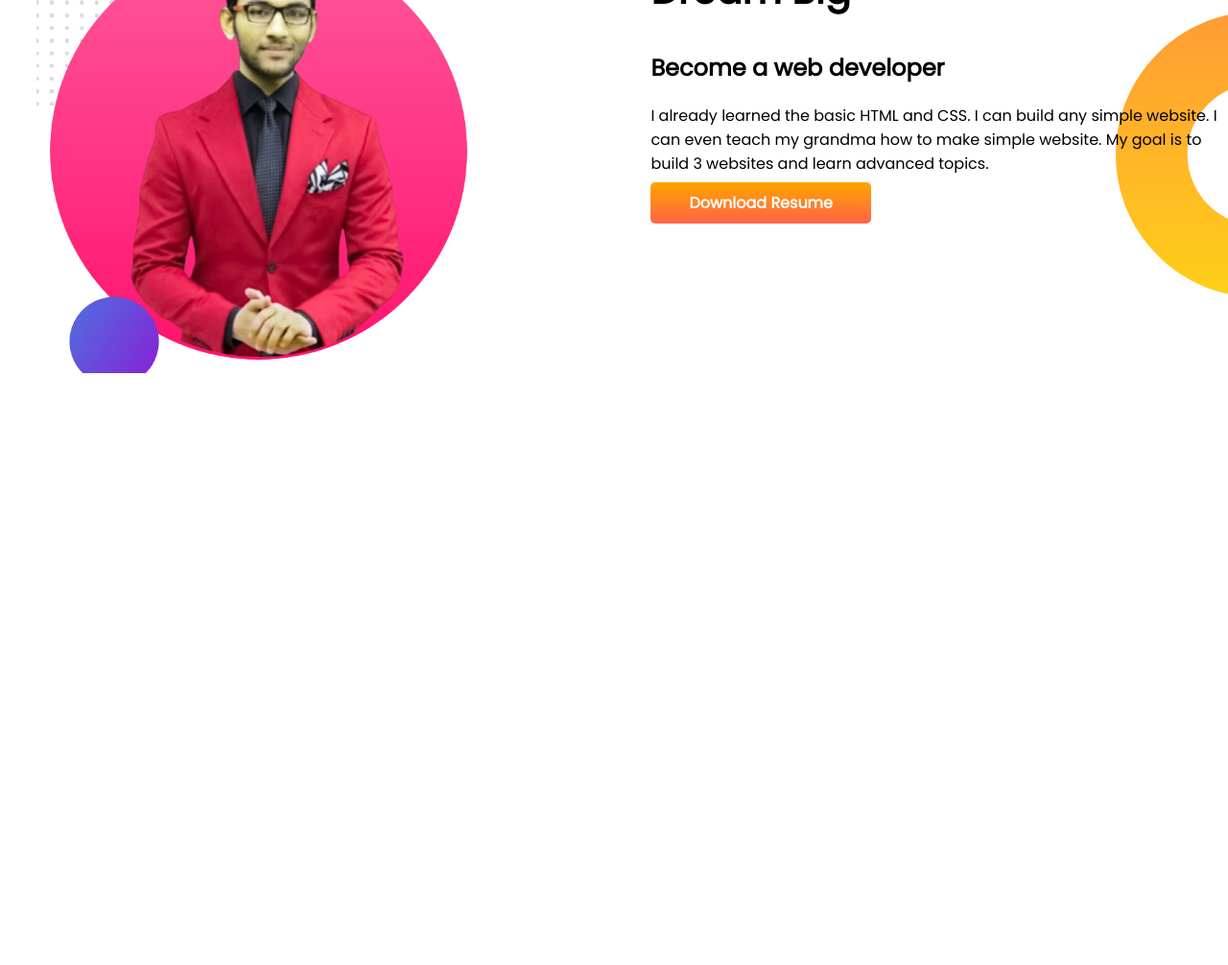
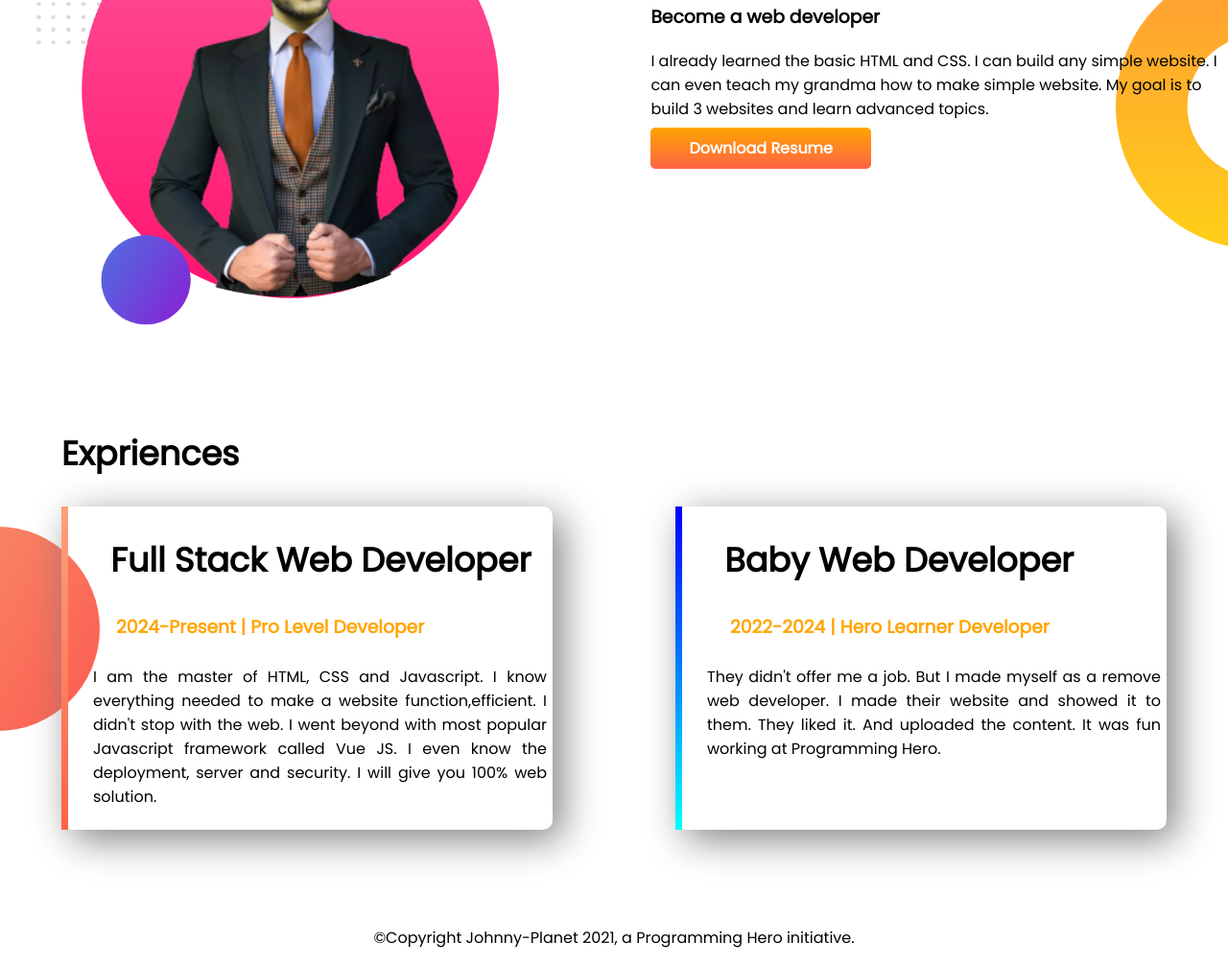
Before and after one commit to habulCoderJohnny/simple-portfolio, a plain HTML site: page index.html in a window 1280 px wide. Shown: the part 693-1699 px from the top of the page at 96% size. Before the commit the page ends 1239 px from the top, so only its background shows below. Drawn offline with Linux system fonts and the light colour scheme.

Commit message:
Add exprience section & img change

```diff
--- a/index.html
+++ b/index.html
@@ -17,10 +17,10 @@
 </head>
 
 <body>
-    <section class="top-banner">
+    <section class="top-banner flexible-container">
         <div class="half-width">
             <h1>WelCome To</h1>
-            <h1><span class="orange-color">Fokhrul Johnny</span> Planet!</h1>
+            <h1><span class="title">Fokhrul Johnny</span> Planet!</h1>
             <h3>Dreamer | Younger | Positive Attitude |</h3>
             <p>A skilled seller. Honesty. Passionate. Adventurer.Survivor. Hunger. Energetic. Work smarter. Focused.
                 Patient. Positive Attitude.Perfect planner and also confident! I am NOT working harder but working
@@ -35,27 +35,54 @@
         </div>
     </section>
 
-    <section class="dream-big">
+    <section class="dream-big flexible-container">
         <div class="half-width">
-            <img src="images/professional-bg1.png" alt="">
+            <img src="images/professional-bg2.png" alt="">
         </div>
 
         <div class="half-width">
 
             <h1>Dream Big</h1>
-            <h2>Become a web developer</h2>
+            <h3>Become a web developer</h3>
             <p>I already learned the basic HTML and CSS.
                 I can build any simple website. I can even teach my grandma how to make simple website. My goal is to
                 build 3 websites and learn advanced topics.</p>
             <a class="link-button" target="_blink"
                 href="https://drive.google.com/file/d/1zMK6My6SO6QH_82ttAE0p9A8iEohQeGQ/view?usp=sharing">Download
                 Resume</a>
-
         </div>
+    </section>
 
 
 
+    <section class="exprience-area">
+        <h2>Expriences</h2>
 
+        <div class="flexible-container">
+            <div id="full-stack-experience" class="experience-item">
+
+                <h2>Full Stack Web Developer<h2>
+                        <h3 class="orange-color">2024-Present | Pro Level Developer</h3>
+                        <p>I am the master of HTML, CSS and Javascript. I know everything needed to make a website
+                            function,efficient. I didn't stop with the web. I went beyond with most popular Javascript
+                            framework called Vue JS. I even know the deployment, server and security. I will give you
+                            100% web solution.</p>
+            </div>
+            <div id="web-dev-experience" class="experience-item">
+
+                <h2>Baby Web Developer</h2>
+                <h3 class="orange-color">2022-2024 | Hero Learner Developer</h3>
+                <p>They didn't offer me a job. But I made myself as a remove web developer. I made their website and
+                    showed it to them. They liked it. And uploaded the content. It was fun working at Programming Hero.
+                </p>
+            </div>
+
+    </section>
+
+    <footer>
+        <p>©Copyright Johnny-Planet 2021, a Programming Hero initiative.</p>
+
+    </footer>
 
 
 
--- a/style.css
+++ b/style.css
@@ -2,15 +2,31 @@ body{
     font-family: 'Poppins', sans-serif;
     margin: 0;
 }
+
 h1{
     font-size: 40px;
 }
+h2{
+    font-size: 35px;
+    padding-left: 5%;
+
+}
+.title{
+    color: orange;
+
+}
 .orange-color {
     color: orange;
+    margin-left:30px;
 }
-section{
+.flexible-container{
     display: flex;
-    margin-bottom: 150px;
+    margin-bottom: 100px;
+    flex-direction: row;
+    flex-wrap: nowrap;
+    align-content: stretch;
+    justify-content: space-evenly;
+    align-items: stretch;
 }
 
 .half-width{
@@ -19,6 +35,7 @@ section{
 }
 .half-width img{
     width: 80%;
+
 }
 
 .link-button{
@@ -33,9 +50,46 @@ section{
 .top-banner{
     background-image: url(images/top-banner.png);
     background-repeat: no-repeat;
+
 }
-.dream-big {
+.dream-big{
     background-image: url(images/dream-bg.png);
     background-repeat: no-repeat;
     background-position: right;
 }
+
+section{
+    background-image: url(images/exp-bg.png);
+    background-repeat: no-repeat;
+    background-position: left;
+
+}
+.experience-item{
+    width: 40%;
+    margin-left: 5%;
+    margin-right: 5%;
+    padding-left: 20px;
+    border-radius: 10px;
+    box-shadow: 10px 10px 40px gray;
+}
+
+.experience-item p{
+    text-align: justify;
+    padding:6px;
+}
+
+#full-stack-experience{
+    border-left: 7px solid;
+    border-image:linear-gradient(180deg, lightsalmon, tomato);
+    border-image-slice: 1;
+
+}
+#web-dev-experience{
+    border-left: 7px solid;
+    border-image: linear-gradient(180deg, blue, cyan);
+    border-image-slice: 1;
+}
+
+footer p {
+       text-align: center;
+    }
```
Also changed, not shown: images/my-bg2.png (deleted), images/professional-bg2.png (added).
